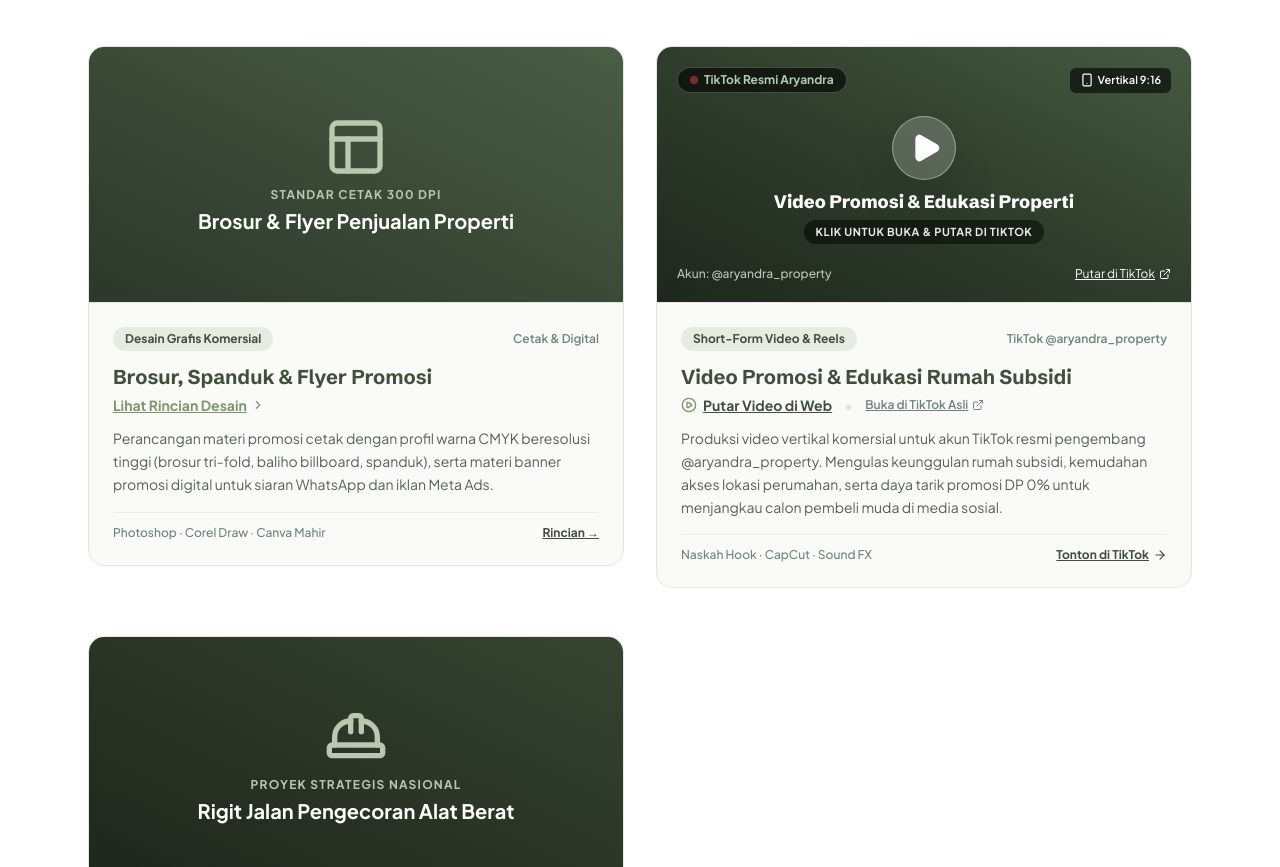
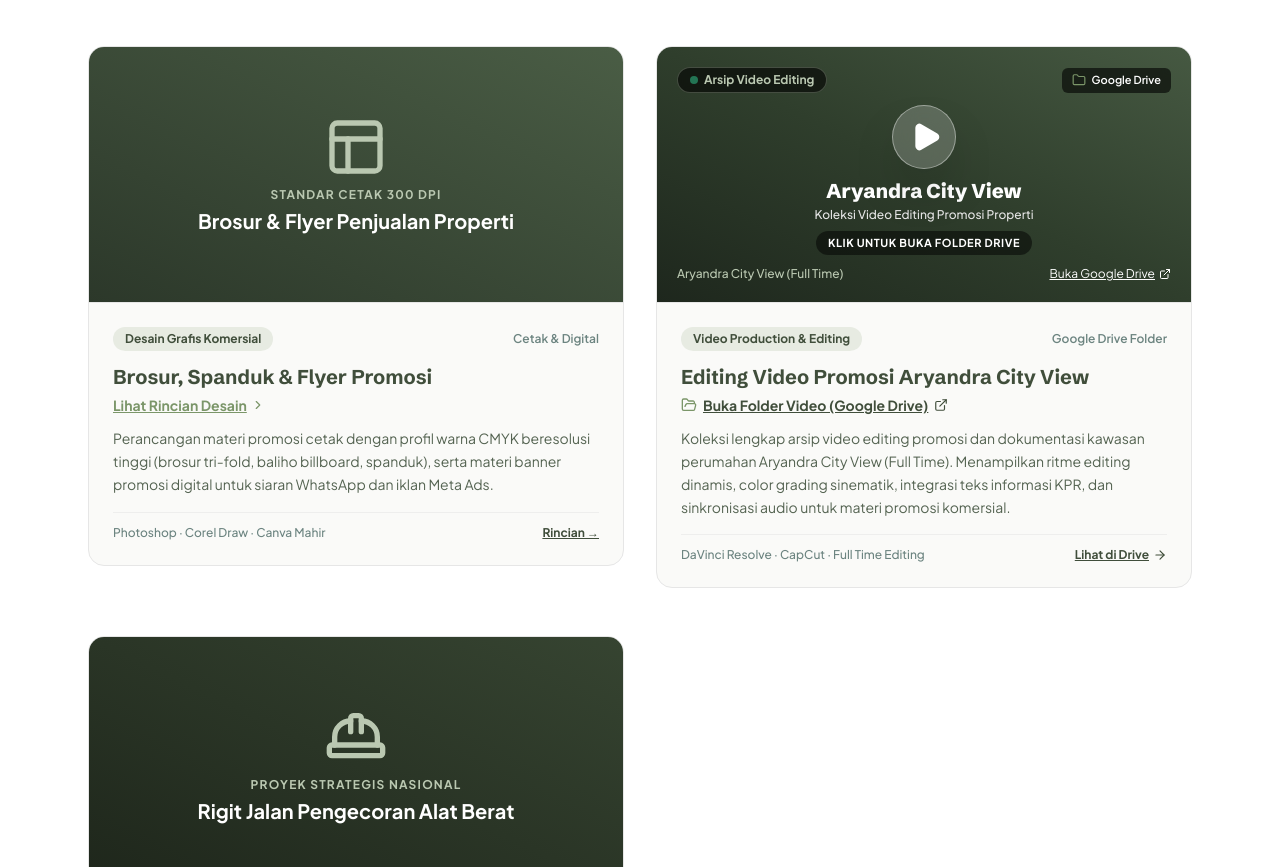
Before and after one commit to anggara82829-sys/dimasanggara.github.io, a plain HTML site: page index.html in a window 1280 px wide. Shown: the part 3716-4583 px from the top of the page. Drawn offline with nearby package versions, Linux system fonts and the light colour scheme.

Commit message:
Ganti proyek editing video dengan tautan arsip portofolio Google Drive Aryandra City View

```diff
--- a/index.html
+++ b/index.html
@@ -689,36 +689,37 @@
             </div>
           </div>
 
-          <!-- Project 6: Konten Promosi TikTok Aryandra Property -->
+          <!-- Project 6: Video Editing & Produksi Konten Aryandra City View -->
           <div class="project-item w-full md:w-1/2 px-4 mb-12" data-category="video">
             <div class="bg-paper border border-silver rounded-2xl overflow-hidden hover:shadow-xl transition duration-300 flex flex-col h-full">
-              <!-- Clickable Header Link -->
-              <a href="https://www.tiktok.com/@aryandra_property/video/7654879245839174932" target="_blank" rel="noopener noreferrer" class="relative h-64 bg-gradient-to-tr from-[#1E271D] via-[#2F3E2C] to-[#465942] overflow-hidden group cursor-pointer block border-b border-silver">
+              <!-- Clickable Header Link to Google Drive -->
+              <a href="https://drive.google.com/drive/folders/1CFQR3zK66xRAJNX5L_Rd-o44ffAYpaaO?usp=drive_link" target="_blank" rel="noopener noreferrer" class="relative h-64 bg-gradient-to-tr from-[#1E271D] via-[#2F3E2C] to-[#465942] overflow-hidden group cursor-pointer block border-b border-silver">
                 <div class="absolute inset-0 flex flex-col justify-between p-5 text-white">
                   <div class="flex items-center justify-between">
                     <span class="px-3 py-1 bg-black/60 backdrop-blur-sm text-celadon text-xs font-bold rounded-full border border-celadon/30 flex items-center gap-1.5">
-                      <span class="w-2 h-2 rounded-full bg-red-500 animate-pulse"></span>
-                      TikTok Resmi Aryandra
+                      <span class="w-2 h-2 rounded-full bg-emerald-400 animate-pulse"></span>
+                      Arsip Video Editing
                     </span>
-                    <span class="px-2.5 py-1 bg-black/60 backdrop-blur-sm text-white text-[11px] font-semibold rounded-md flex items-center gap-1">
-                      <i data-lucide="smartphone" class="w-3.5 h-3.5"></i> Vertikal 9:16
+                    <span class="px-2.5 py-1 bg-black/60 backdrop-blur-sm text-white text-[11px] font-semibold rounded-md flex items-center gap-1.5">
+                      <i data-lucide="folder" class="w-3.5 h-3.5 text-accent"></i> Google Drive
                     </span>
                   </div>
                   <div class="flex flex-col items-center justify-center my-auto text-center">
                     <div class="w-16 h-16 rounded-full bg-white/20 backdrop-blur-md border border-white/40 text-white flex items-center justify-center shadow-2xl group-hover:scale-110 group-hover:bg-accent transition duration-300 mb-2">
                       <i data-lucide="play" class="w-8 h-8 fill-white translate-x-0.5"></i>
                     </div>
-                    <span class="text-lg font-display font-extrabold text-white group-hover:text-celadon transition">
-                      Video Promosi &amp; Edukasi Properti
+                    <span class="text-xl font-display font-extrabold text-white group-hover:text-celadon transition">
+                      Aryandra City View
                     </span>
-                    <span class="mt-1 text-[11px] font-bold text-white/90 uppercase tracking-wider bg-black/50 px-3 py-1 rounded-full">
-                      Klik Untuk Buka &amp; Putar di TikTok
+                    <span class="text-xs text-silver mt-0.5 font-medium">Koleksi Video Editing Promosi Properti</span>
+                    <span class="mt-2 text-[11px] font-bold text-white uppercase tracking-wider bg-black/50 px-3 py-1 rounded-full">
+                      Klik Untuk Buka Folder Drive
                     </span>
                   </div>
                   <div class="text-left text-white/90 text-xs flex items-center justify-between">
-                    <span class="text-celadon font-medium">Akun: @aryandra_property</span>
+                    <span class="text-celadon font-medium">Aryandra City View (Full Time)</span>
                     <span class="flex items-center gap-1 text-white underline group-hover:text-accent transition">
-                      <span>Putar di TikTok</span>
+                      <span>Buka Google Drive</span>
                       <i data-lucide="external-link" class="w-3 h-3"></i>
                     </span>
                   </div>
@@ -728,29 +729,25 @@
               <div class="p-6 flex-1 flex flex-col justify-between">
                 <div>
                   <div class="flex items-center justify-between mb-3">
-                    <span class="inline-block px-3 py-1 rounded-full bg-accent/15 text-primary text-xs font-bold">Short-Form Video &amp; Reels</span>
-                    <span class="text-xs text-mineral font-semibold">TikTok @aryandra_property</span>
+                    <span class="inline-block px-3 py-1 rounded-full bg-accent/15 text-primary text-xs font-bold">Video Production &amp; Editing</span>
+                    <span class="text-xs text-mineral font-semibold">Google Drive Folder</span>
                   </div>
-                  <h3 class="font-display font-bold text-xl text-primary mb-1">Video Promosi &amp; Edukasi Rumah Subsidi</h3>
+                  <h3 class="font-display font-bold text-xl text-primary mb-1">Editing Video Promosi Aryandra City View</h3>
                   <p class="font-bold text-sm text-accent mb-3 flex flex-wrap items-center gap-3">
-                    <button onclick="openModal('Video Promosi TikTok Aryandra Property', 'Produksi konten video pendek kreatif untuk akun TikTok resmi pengembang properti @aryandra_property. Mulai dari penyusunan materi promosi hunian subsidi, pemilihan audio/sound trending, hook visual menarik, dan direct call-to-action ke tim pemasaran.', 'Video & Konten', '7654879245839174932', 'https://www.tiktok.com/@aryandra_property/video/7654879245839174932')" class="underline hover:text-primary font-bold flex items-center gap-1.5 text-primary">
-                      <i data-lucide="play-circle" class="w-4 h-4 text-accent"></i>
-                      <span>Putar Video di Web</span>
-                    </button>
-                    <span class="text-silver">&bull;</span>
-                    <a href="https://www.tiktok.com/@aryandra_property/video/7654879245839174932" target="_blank" rel="noopener noreferrer" class="text-xs text-mineral hover:text-primary underline flex items-center gap-1 font-semibold">
-                      <span>Buka di TikTok Asli</span>
-                      <i data-lucide="external-link" class="w-3 h-3"></i>
+                    <a href="https://drive.google.com/drive/folders/1CFQR3zK66xRAJNX5L_Rd-o44ffAYpaaO?usp=drive_link" target="_blank" rel="noopener noreferrer" class="hover:text-primary transition underline flex items-center gap-1.5 font-bold text-primary">
+                      <i data-lucide="folder-open" class="w-4 h-4 text-accent"></i>
+                      <span>Buka Folder Video (Google Drive)</span>
+                      <i data-lucide="external-link" class="w-3.5 h-3.5"></i>
                     </a>
                   </p>
                   <p class="font-normal text-secondary text-sm leading-relaxed mb-4">
-                    Produksi video vertikal komersial untuk akun TikTok resmi pengembang @aryandra_property. Mengulas keunggulan rumah subsidi, kemudahan akses lokasi perumahan, serta daya tarik promosi DP 0% untuk menjangkau calon pembeli muda di media sosial.
+                    Koleksi lengkap arsip video editing promosi dan dokumentasi kawasan perumahan Aryandra City View (Full Time). Menampilkan ritme editing dinamis, color grading sinematik, integrasi teks informasi KPR, dan sinkronisasi audio untuk materi promosi komersial.
                   </p>
                 </div>
                 <div class="pt-3 border-t border-silver/60 flex items-center justify-between text-xs">
-                  <span class="text-mineral font-medium">Naskah Hook &middot; CapCut &middot; Sound FX</span>
-                  <a href="https://www.tiktok.com/@aryandra_property/video/7654879245839174932" target="_blank" rel="noopener noreferrer" class="text-primary hover:text-accent font-bold underline flex items-center gap-1">
-                    <span>Tonton di TikTok</span>
+                  <span class="text-mineral font-medium">DaVinci Resolve &middot; CapCut &middot; Full Time Editing</span>
+                  <a href="https://drive.google.com/drive/folders/1CFQR3zK66xRAJNX5L_Rd-o44ffAYpaaO?usp=drive_link" target="_blank" rel="noopener noreferrer" class="text-primary hover:text-accent font-bold underline flex items-center gap-1">
+                    <span>Lihat di Drive</span>
                     <i data-lucide="arrow-right" class="w-3.5 h-3.5"></i>
                   </a>
                 </div>
@@ -1173,7 +1170,9 @@
         modalDirectLink.classList.remove('hidden');
         const span = modalDirectLink.querySelector('span');
         if (span) {
-          if (directUrl.includes('aryandra_property')) {
+          if (directUrl.includes('drive.google.com')) {
+            span.innerText = 'Buka Folder di Google Drive';
+          } else if (directUrl.includes('aryandra_property')) {
             span.innerText = 'Buka Video di TikTok Resmi (@aryandra_property)';
           } else if (directUrl.includes('echistore5')) {
             span.innerText = 'Buka di Akun TikTok Dimas (@echistore5)';
```
